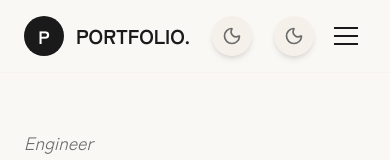
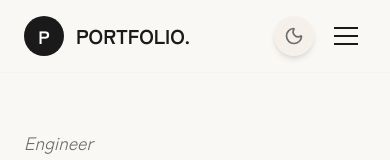
Before and after one commit to HizumeKazushi/portfolio, a Next.js app: page / in a window 390 px wide. Shown: the top 160 px of the page. Built offline with nearby package versions, Linux system fonts and the light colour scheme.

Commit message:
fix:モバイル時にダークモード切り替えボタンが2個表示される問題

```diff
--- a/components/Header.tsx
+++ b/components/Header.tsx
@@ -33,8 +33,8 @@
           ))}
         </ul>
 
-        {/* Theme Toggle & CTA Button */}
-        <div className="flex items-center gap-4">
+        {/* Theme Toggle & CTA Button - Desktop */}
+        <div className="hidden md:flex items-center gap-4">
           <ThemeToggle />
 
           {/* CTA Button */}
```
